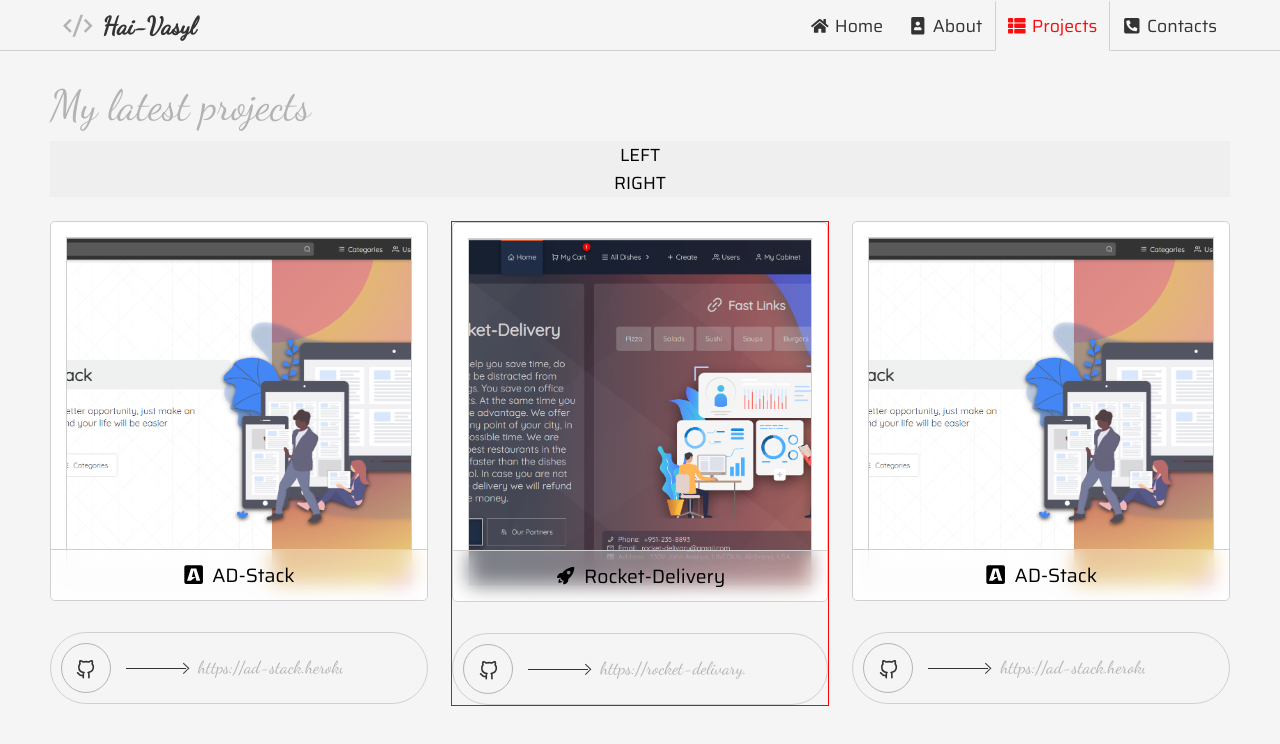
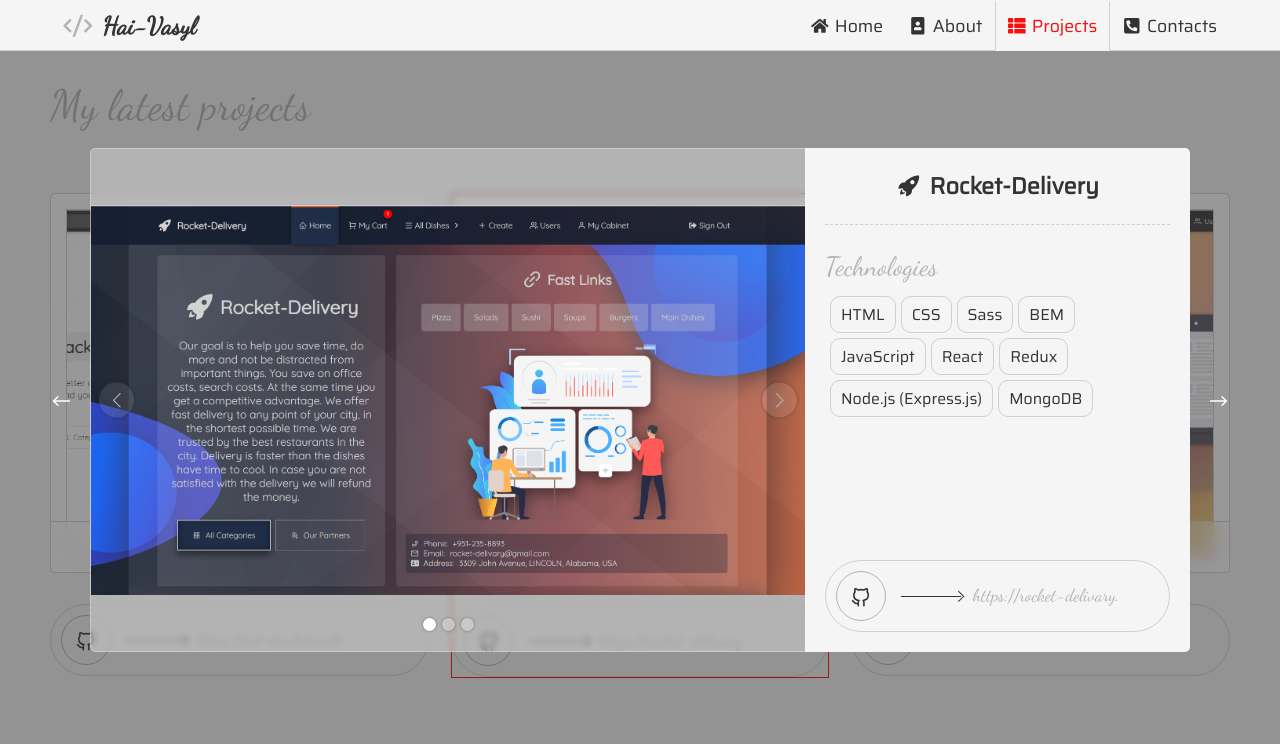
Before and after one commit to Hai-Vasyl/website-portfolio, a React (Create React App) app in the folder client/: page /projects in a window 1280 px wide. Both pictures are taken after a click on the button "Rocket-Delivery". Shown: the top 744 px of the page. Built offline with nearby package versions, Linux system fonts and the light colour scheme.

Commit message:
Fixed slider in Projects page

```diff
--- a/client/src/App.scss
+++ b/client/src/App.scss
@@ -9,6 +9,7 @@ $colors: (
   bg-light: rgba(255, 255, 255, 0.3),
   bg-dark: rgba(51, 51, 51, 0.5),
   bg-lighter: rgba(255, 255, 255, 0.7),
+  bg-light-clear: rgba(255, 255, 255, 0.1),
 );
 $transitions: (
   smooth: 0.2s ease,
@@ -319,6 +320,18 @@ $fonts: (
   }
 }
 
+// .test {
+//   width: 100px;
+//   height: 100px;
+//   background-color: black;
+//   border: 1px solid getColor(secondary);
+//   color: white;
+//   font-size: 4em;
+//   &--active {
+//     background-color: red;
+//   }
+// }
+
 .project {
   width: 32%;
   // border: 1px solid getColor(secondary);
@@ -430,33 +443,47 @@ $fonts: (
   position: absolute;
   width: 1200px;
   max-width: 100%;
-  display: flex;
   z-index: 7;
   top: 50%;
   left: 50%;
   transform: translate(-50%, -50%) scale(0.9);
   transition: getTransitions(smooth);
-  // opacity: 0;
-  // visibility: hidden;
-  display: none;
+  opacity: 0;
+  visibility: hidden;
+  padding: 0px 50px;
+  &__container {
+    display: flex;
+    position: relative;
+  }
   &--active {
-    display: flex;
-    // opacity: 1;
-    // visibility: visible;
-    // transform: translate(-50%, -50%) scale(1);
+    opacity: 1;
+    visibility: visible;
+    transform: translate(-50%, -50%) scale(1);
   }
   &__move-card-btn {
     position: absolute;
     top: 50%;
     transform: translateY(-50%);
     z-index: 2;
-    border: 1px solid getColor(secondary);
+    // border: 1px solid getColor(secondary);
     width: 43px;
     height: 43px;
     border-radius: 50%;
-    background-color: getColor(bg-light);
-    line-height: 48.5px;
+
+    color: white;
+    background-color: transparent;
+    line-height: 52px;
     text-align: center;
+    opacity: 1;
+    font-size: 1.3em;
+    visibility: visible;
+    &--disabled {
+      opacity: 0;
+      visibility: hidden;
+    }
+    &:hover {
+      background-color: getColor(bg-light-clear);
+    }
   }
   &__left-card {
     left: -50px;
@@ -468,52 +495,51 @@ $fonts: (
     position: relative;
     width: 65%;
     min-height: 504px;
-    // border: 1px solid getColor(secondary);
-    padding: 10px;
+    border: 1px solid getColor(bg-light);
+    // padding: 10px;
+    border-right: none;
     background-color: getColor(bg-light);
     backdrop-filter: blur(3px);
-    border-top-left-radius: 10px;
-    border-bottom-left-radius: 10px;
+    border-top-left-radius: 5px;
+    border-bottom-left-radius: 5px;
   }
   &__move-btn {
     position: absolute;
-    font-size: 1.1em;
-    height: 90px;
-    width: 40px;
+    height: 35px;
+    width: 35px;
     top: 50%;
-    line-height: 97px;
+    line-height: 43px;
     text-align: center;
     transform: translateY(-50%);
-    // color: getColor(light-text);
-    background-color: getColor(bg-lighter);
-    border: 1px solid getColor(secondary);
-    // backdrop-filter: blur(10px);
+    background-color: getColor(bg-light-clear);
+    font-size: 1em;
+    color: getColor(light-text);
+    box-shadow: 0px 0px 3px getColor(bg-dark);
+    border-radius: 50%;
   }
   &__left {
-    left: 0;
-    // border-left: none;
-    border-top-right-radius: 5px;
-    border-bottom-right-radius: 5px;
+    left: 8px;
   }
   &__right {
-    right: 0;
-    // border-right: none;
-    border-top-left-radius: 5px;
-    border-bottom-left-radius: 5px;
+    right: 8px;
   }
   &__img {
-    position: absolute;
-    left: 12px;
-    right: 12px;
-    top: 0;
-    bottom: 0;
-    width: calc(100% - 24px);
+    // position: absolute;
+    // left: 0px;
+    // right: 0px;
+    // top: 0;
+    // bottom: 0;
+    width: 100%;
     height: 100%;
     object-fit: contain;
     transition: getTransitions(smooth);
     opacity: 0;
+    // visibility: hidden;
+    display: none;
     &--active {
+      display: block;
       opacity: 1;
+      // visibility: visible;
     }
   }
   &__tabs {
@@ -527,16 +553,18 @@ $fonts: (
     transform: translateX(-50%);
   }
   &__tab {
-    width: 15px;
-    height: 15px;
-    margin-right: 5px;
-    border: 1px solid getColor(text);
+    width: 13px;
+    height: 13px;
+    margin-right: 6px;
     border-radius: 50%;
     transition: getTransitions(smooth);
     background-color: getColor(bg-light);
+    box-shadow: 0px 0px 3px getColor(bg-dark);
     &--active {
-      // transform: scale(1.3);
-      background-color: getColor(text);
+      background-color: white;
+    }
+    &:hover {
+      transform: scale(1.3);
     }
     &:last-child {
       margin-right: 0px;
@@ -548,8 +576,8 @@ $fonts: (
     position: relative;
     padding-bottom: 112px;
     background-color: getColor(main);
-    border-top-right-radius: 10px;
-    border-bottom-right-radius: 10px;
+    border-top-right-radius: 5px;
+    border-bottom-right-radius: 5px;
   }
   &__title {
     font-size: 1.2em;
--- a/client/src/components/Popup.js
+++ b/client/src/components/Popup.js
@@ -1,6 +1,11 @@
 import React from "react"
 import { FiGithub } from "react-icons/fi"
-import { BsChevronLeft, BsChevronRight } from "react-icons/bs"
+import {
+  BsChevronLeft,
+  BsChevronRight,
+  BsArrowLeft,
+  BsArrowRight,
+} from "react-icons/bs"
 
 function Popup({ data, handleMove, handleTab, handleMoveCard }) {
   const images = data.images.map((item) => {
@@ -39,19 +44,23 @@ function Popup({ data, handleMove, handleTab, handleMoveCard }) {
   })
 
   return (
-    <div className={`popup ${data.status && "popup--active"}`}>
-      {console.log("data: ", data)}
+    <div className={`popup ${data.images.length && "popup--active"}`}>
+      <div className='popup__container'>
         <button
-        className='popup__move-card-btn popup__left-card'
+          className={`popup__move-card-btn popup__left-card ${
+            data.disabledMove.left && "popup__move-card-btn--disabled"
+          }`}
           onClick={() => handleMoveCard(true)}
         >
-        <BsChevronLeft />
+          <BsArrowLeft />
         </button>
         <button
-        className='popup__move-card-btn popup__right-card'
+          className={`popup__move-card-btn popup__right-card ${
+            data.disabledMove.right && "popup__move-card-btn--disabled"
+          }`}
           onClick={() => handleMoveCard(false)}
         >
-        <BsChevronRight />
+          <BsArrowRight />
         </button>
         <div className='popup__imgs'>
           {images}
@@ -95,6 +104,7 @@ function Popup({ data, handleMove, handleTab, handleMoveCard }) {
           </div>
         </div>
       </div>
+    </div>
   )
 }
 
--- a/client/src/pages/Projects.js
+++ b/client/src/pages/Projects.js
@@ -1,4 +1,4 @@
-import React, { useState, useEffect } from "react"
+import React, { useState } from "react"
 import project11 from "../project-imgs/project1.1.png"
 import project12 from "../project-imgs/project1.2.png"
 import project13 from "../project-imgs/project1.3.png"
@@ -128,39 +128,6 @@ function ProjectsSection() {
     },
   ])
 
-  // const [activeCard, setActiveCard] = useState({
-  //   images: [],
-  //   github: "",
-  //   demo: "",
-  //   title: "",
-  //   technologies: [],
-  //   status: false,
-  // })
-
-  // const [moveDisabled, setMoveDisabled] = useState({
-  //   left: false,
-  //   right: false,
-  // })
-
-  // useEffect(() => {
-  //   let dataProject = {
-  //     images: [],
-  //     github: "",
-  //     demo: "",
-  //     title: "",
-  //     technologies: [],
-  //     status: false,
-  //   }
-
-  //   projects.forEach((item) => {
-  //     if (item.status) {
-  //       dataProject = item
-  //     }
-  //   })
-  //   console.log("sdfsfdfsdf")
-  //   setActiveCard(dataProject)
-  // }, [projects])
-
   const mapStatusReducer = (array, index) => {
     return array.map((item, itemIndex) => {
       if (itemIndex === index) {
@@ -207,16 +174,19 @@ function ProjectsSection() {
   const handleMoveCard = (isLeft) => {
     for (let i = 0; i < projects.length; i++) {
       if (projects[i].status) {
-        projects[i].status = false
-
         const index = isLeft ? i - 1 : i + 1
 
-        projects[index].status = true
-        break
+        if (index === -1 || index === projects.length) {
+          break
+        } else {
+          projects[i].status = false
+          projects[index].status = true
+          break
+        }
       }
     }
 
-    setProjects(projects)
+    setProjects([...projects])
   }
 
   const handleTab = (index, images) => {
@@ -238,11 +208,18 @@ function ProjectsSection() {
       title: "",
       technologies: [],
       status: false,
+      disabledMove: { left: false, right: false },
     }
 
-    projects.forEach((item) => {
+    projects.forEach((item, index) => {
       if (item.status) {
-        dataProject = item
+        if (index === 0) {
+          dataProject = { ...item, disabledMove: { left: true, right: false } }
+        } else if (index === projects.length - 1) {
+          dataProject = { ...item, disabledMove: { left: false, right: true } }
+        } else {
+          dataProject = { ...dataProject, ...item }
+        }
       }
     })
 
@@ -296,41 +273,26 @@ function ProjectsSection() {
     )
   })
 
-  const popups = projects.map((item) => {
-    // console.log(item.status)
-    return (
+  const activeCard = getActiveCard()
+
+  return (
+    <div className='wrapper'>
+      <h2 className='title'>My latest projects</h2>
+
       <Popup
-        className={`test ${item.status && "test__activer"}`}
-        data={item}
+        data={activeCard}
         handleMove={handleMove}
         handleTab={handleTab}
         handleMoveCard={handleMoveCard}
       />
-    )
-  })
-
-  return (
-    <div className='wrapper'>
-      <h2 className='title'>My latest projects</h2>
-      {/* {console.log(activeCard.images)} */}
-
-      {/* <Popup
-        data={getActiveCard()}
-        handleMove={handleMove}
-        handleTab={handleTab}
-        handleMoveCard={handleMoveCard}
-      /> */}
-      {/* {popups} */}
-      <button onClick={() => handleMoveCard(true)}>LEFT</button>
-      <button onClick={() => handleMoveCard(false)}>RIGHT</button>
-      {/* <div
+      <div
         className={`background ${
-          getActiveCard().images.length && "background--active"
+          activeCard.images.length && "background--active"
         }`}
         onClick={handleResetCards}
-      ></div> */}
+      ></div>
+
       <div className='projects'>{cards}</div>
-      {console.log(projects)}
     </div>
   )
 }
```
Lines whose indentation alone changed are shown as unchanged.
